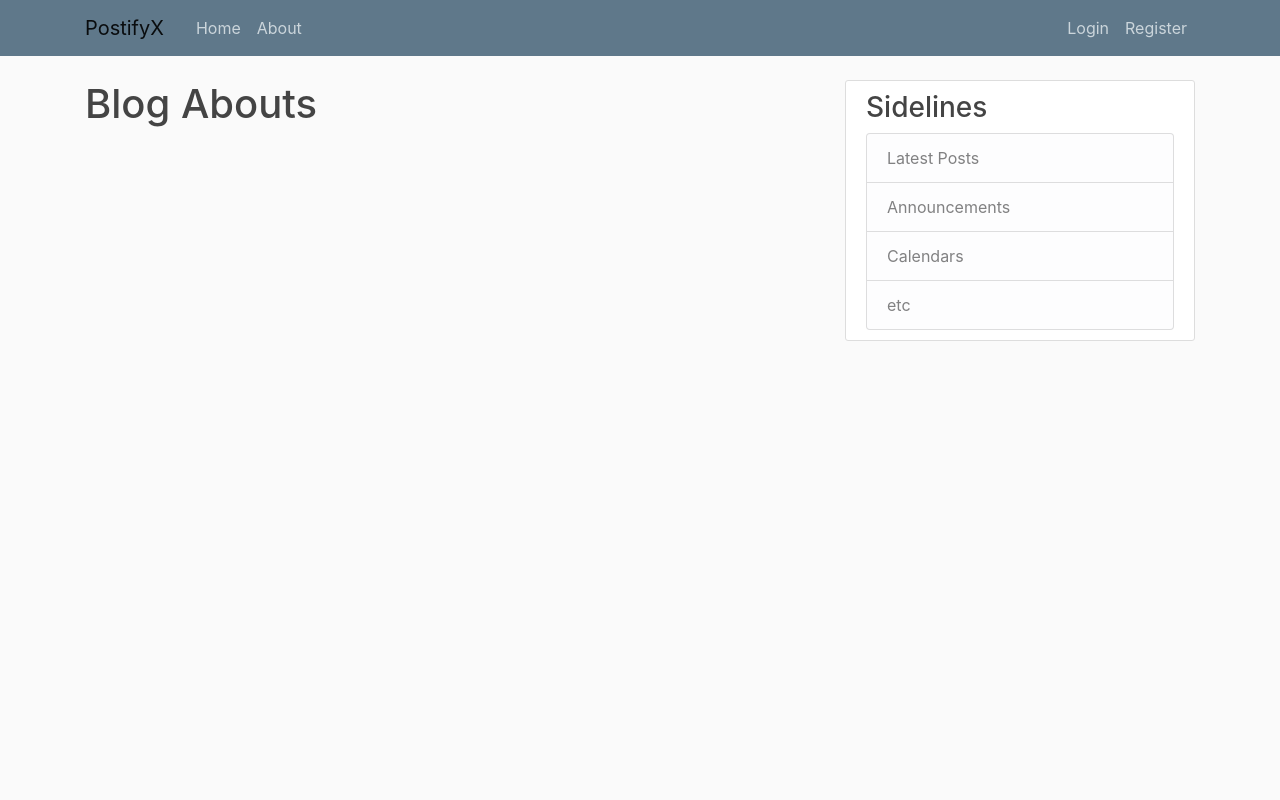
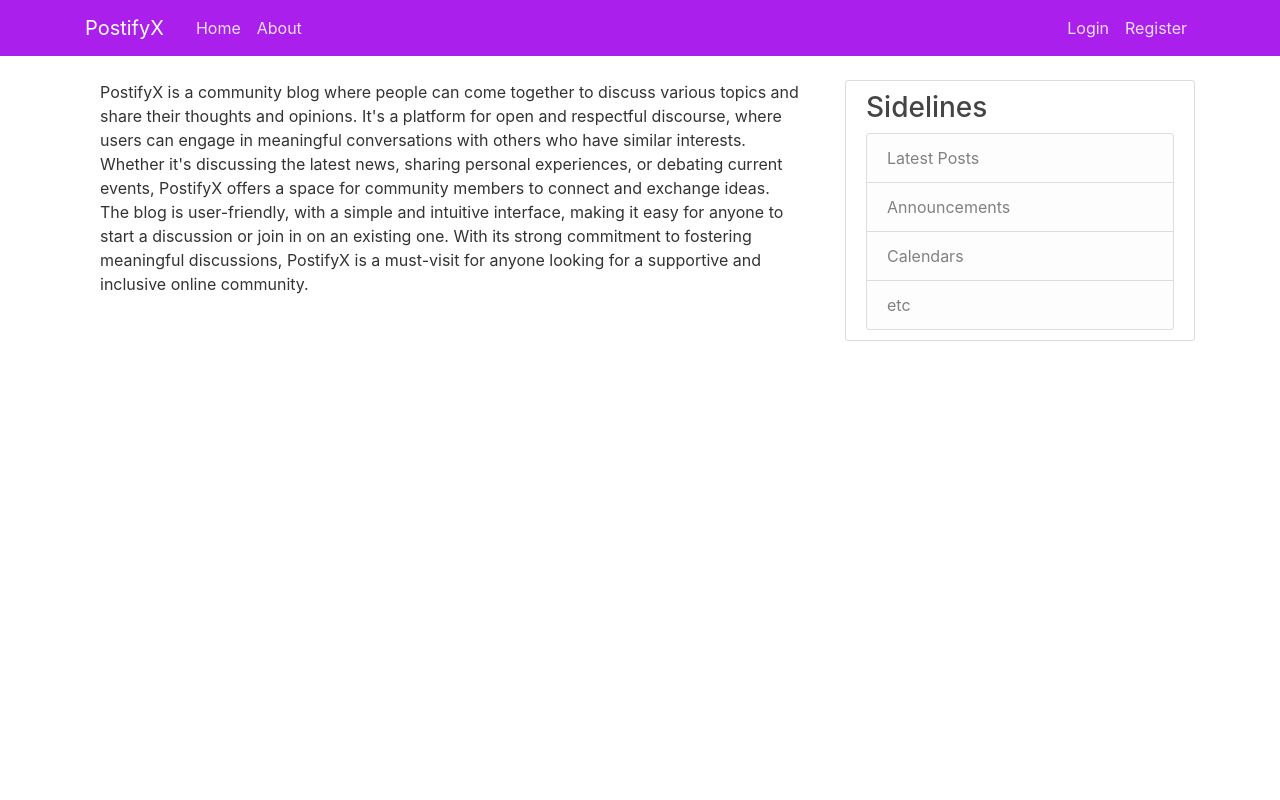
Before and after one commit to kisio/PostifyX, a Django app: page /about/ in a window 1280 px wide. Run offline with Django 4.2, Linux system fonts and the light colour scheme; some libraries are stand-ins or nearby versions.

Commit message:
changes to stylings

```diff
--- a/blog/models.py
+++ b/blog/models.py
@@ -4,7 +4,7 @@ from django.contrib.auth.models import User
 from django.urls import reverse
 # Create your models here.
 class Post(models.Model):
-    title= models.CharField(max_length=100)
+    title= models.CharField(max_length=1000)
     content=models.TextField()
     date_posted=models.DateTimeField(default=timezone.now)
     author=models.ForeignKey(User,on_delete=models.CASCADE)
--- a/blog/static/blog/main.css
+++ b/blog/static/blog/main.css
@@ -1,5 +1,5 @@
 body {
-    background: #fafafa;
+    background-image: #fafafa;
     color: #333333;
     margin-top: 5rem;
   }
@@ -12,12 +12,12 @@ body {
     margin: 0;
   }
 
-  .bg-steel {
-    background-color: #5f788a;
+  .bg-posty {
+    background-color: #aa1feb;
   }
 
   .site-header .navbar-nav .nav-link {
-    color: #cbd5db;
+    color: #fcfcfcde;
   }
 
   .site-header .navbar-nav .nav-link:hover {
@@ -35,13 +35,16 @@ body {
     border-radius: 3px;
     margin-bottom: 20px;
   }
+  #brand{
+    color:#dddddd;
+  }
 
   .article-title {
-    color: #ffffff;
+    color: #2456fc;
   }
 
   a.article-title:hover {
-    color: #428bca;
+    color: #2456fc;
     text-decoration: none;
   }
 
--- a/blog/templates/blog/about.html
+++ b/blog/templates/blog/about.html
@@ -1,5 +1,10 @@
 {% extends 'blog/base.html' %}
 
 {%block content%}
-<h1> Blog Abouts</h1>
+
+<div class="container">
+    <p>
+        PostifyX is a community blog where people can come together to discuss various topics and share their thoughts and opinions. It's a platform for open and respectful discourse, where users can engage in meaningful conversations with others who have similar interests. Whether it's discussing the latest news, sharing personal experiences, or debating current events, PostifyX offers a space for community members to connect and exchange ideas. The blog is user-friendly, with a simple and intuitive interface, making it easy for anyone to start a discussion or join in on an existing one. With its strong commitment to fostering meaningful discussions, PostifyX is a must-visit for anyone looking for a supportive and inclusive online community.
+    </p>
+</div>
 {%endblock content%}
--- a/blog/templates/blog/base.html
+++ b/blog/templates/blog/base.html
@@ -11,7 +11,7 @@
 <link rel="stylesheet" type="text/css" href=" {% static 'blog/main.css' %}">
 
     {% if title %}
-    <title>PostifyX-{{title}} </title>
+    <title id="brand">PostifyX-{{title}} </title>
     {% else %}
     <title>PostifyX</title>
     {% endif %}
@@ -21,9 +21,9 @@
 <body>
      <!-- Navbar -->
     <header class="site-header">
-        <nav class="navbar navbar-expand-md navbar-light bg-steel fixed-top">
+        <nav class="navbar navbar-expand-md navbar-light bg-posty fixed-top">
           <div class="container">
-            <a class="navbar-brand mr-4" href="{% url 'blog-home'%}">PostifyX</a>
+            <a class="navbar-brand mr-4" style="color:white;" href="{% url 'blog-home'%}">PostifyX</a>
             <button class="navbar-toggler" type="button" data-toggle="collapse" data-target="#navbarToggle" aria-controls="navbarToggle" aria-expanded="false" aria-label="Toggle navigation">
             <span class="navbar-toggler-icon"></span>
             </button>
--- a/blog/templates/blog/home.html
+++ b/blog/templates/blog/home.html
@@ -5,10 +5,10 @@
           <img class="rounded-circle article-img" src="{{ post.author.profile.image.url }}">
           <div class="media-body">
             <div class="article-metadata">
-              <a class="mr-2" href="{% url 'user-posts' post.author.username %}">{{ post.author }}</a>
+              <a class="mr-2 text-danger" href="{% url 'user-posts' post.author.username %}">{{ post.author }}</a>
               <small class="text-muted">{{ post.date_posted|date:"F d, Y" }}</small>
             </div>
-            <h2><a class="article-title" href="{% url 'post-detail' post.id %}">{{ post.title }}</a></h2>
+            <h5><a class="article-title " href="{% url 'post-detail' post.id %}">{{ post.title }}</a></h5>
             <p class="article-content">{{ post.content }}</p>
           </div>
         </article>
```
